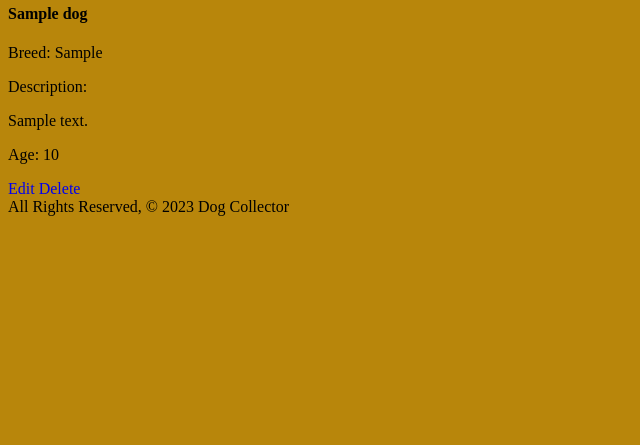
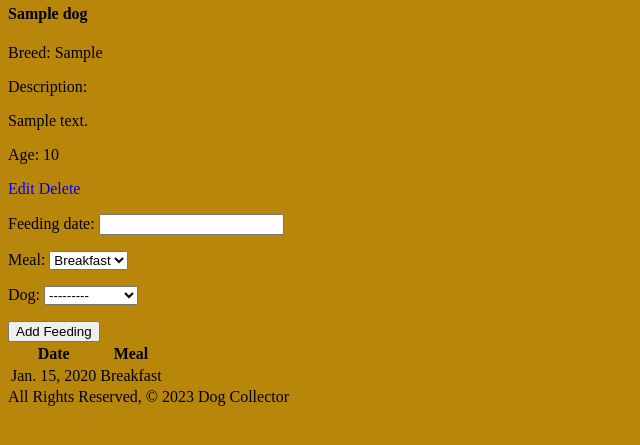
Before and after one commit to nohatekate/finchcollectordog, a Django app: page /dogs/1/ in a window 1280 px wide. Shown: the part 179-624 px from the top of the page, without its empty margins (0-640 px from the left). Run offline with Django 4.2, Linux system fonts and the light colour scheme; tables that the repository leaves empty hold one stand-in row (values such as "Sample post").

Commit message:
add feeding to admin, displaying feedings, add new functionality

```diff
--- a/main_app/admin.py
+++ b/main_app/admin.py
@@ -1,5 +1,6 @@
 from django.contrib import admin
-from .models import Dog
+from .models import Dog, Feeding
 
 # Register your models here.
 admin.site.register(Dog)
+admin.site.register(Feeding)
--- /dev/null
+++ b/main_app/forms.py
@@ -0,0 +1,7 @@
+from django.forms import ModelForm
+from .models import Feeding
+
+class FeedingForm(ModelForm):
+    class Meta:
+        model = Feeding
+        field = ['date', 'meal']
--- a/main_app/models.py
+++ b/main_app/models.py
@@ -21,7 +21,7 @@
         return reverse("detail", kwargs={"dog_id": self.id})
 
 class Feeding(models.Model):
-    date = models.DateField()
+    date = models.DateField('feeding date')
     meal = models.CharField(max_length=1, choices=MEALS, default=MEALS[0][0])
 
     dog = models.ForeignKey(Dog, on_delete=models.CASCADE)
--- a/main_app/templates/dogs/detail.html
+++ b/main_app/templates/dogs/detail.html
@@ -5,6 +5,7 @@
 
 
 <div>
+
     <h4>{{ dog.name }}</h4>
     <p>Breed: {{ dog.breed }}</p>
     <p>Description: {{ dog.description|linebreaks }}</p>
@@ -18,5 +19,26 @@
     <a href="{% url 'dogs_update' dog.id %}">Edit</a>
     <a href="{% url 'dogs_delete' dog.id %}">Delete</a>
 </div>
-</div>
+<div>
+    <form method="POST">
+        {% csrf_token %}
+        <!-- Render the inputs -->
+        {{ feeding_form.as_p }}
+        <input type="submit" class="btn" value="Add Feeding">
+    </form>
+    <table>
+        <thead>
+            <tr><th>Date</th><th>Meal</th></tr>
+        </thead>
+        <tbody>
+            {% for feeding in dog.feeding_set.all %}
+            <tr>
+                <td>{{feeding.date}}</td>
+                <td>{{feeding.get_meal_display}}</td>
+            </tr>
+            {% endfor %}
+        </tbody>
+    </table>
+    </div>
+
 {% endblock %}
--- a/main_app/views.py
+++ b/main_app/views.py
@@ -2,6 +2,7 @@
 from django.views.generic.edit import CreateView, UpdateView, DeleteView
 
 from .models import Dog
+from .forms import FeedingForm
 
 # Create your views here.
 def home(request):
@@ -18,7 +19,8 @@
 
 def dogs_detail(request, dog_id):
     dog = Dog.objects.get(id=dog_id)
-    return render(request, 'dogs/detail.html', { 'dog': dog })
+    feeding_form = FeedingForm()
+    return render(request, 'dogs/detail.html', { 'dog': dog, 'feeding_form': feeding_form })
 
 class DogCreate(CreateView):
     model = Dog
```
